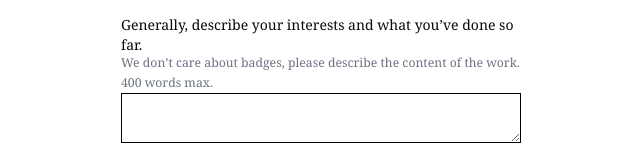
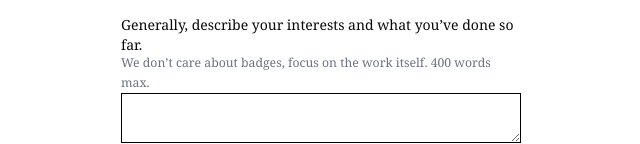
Before and after one commit to aeronjl/hackspace-website, a SvelteKit app: page / in a window 1280 px wide. Both pictures are taken after a click on the button "Apply to become a member". Shown: the part 473-617 px from the top of the page, without its empty margins (319-959 px from the left). Built offline with nearby package versions, Linux system fonts and the light colour scheme.

Commit message:
Update +page.svelte

```diff
--- a/src/routes/+page.svelte
+++ b/src/routes/+page.svelte
@@ -74,7 +74,7 @@
 
 			<div class="mb-4 flex flex-col">
 				<label for="interestsMessage" class="mb-1">Generally, describe your interests and what you’ve done so far.</label>
-				<small class="text-gray-500">We don’t care about badges, please describe the content of the work. 400 words max.</small>
+				<small class="text-gray-500">We don’t care about badges, focus on the work itself. 400 words max.</small>
 				<textarea name="interestsMessage" id="interestsMessage" class="border border-black p-1" bind:value={interestsMessage} on:input={handleInterestsInput} required></textarea>
 				{#if errorInterests}
 					<p class="text-red-500">{errorInterests}</p>
```
